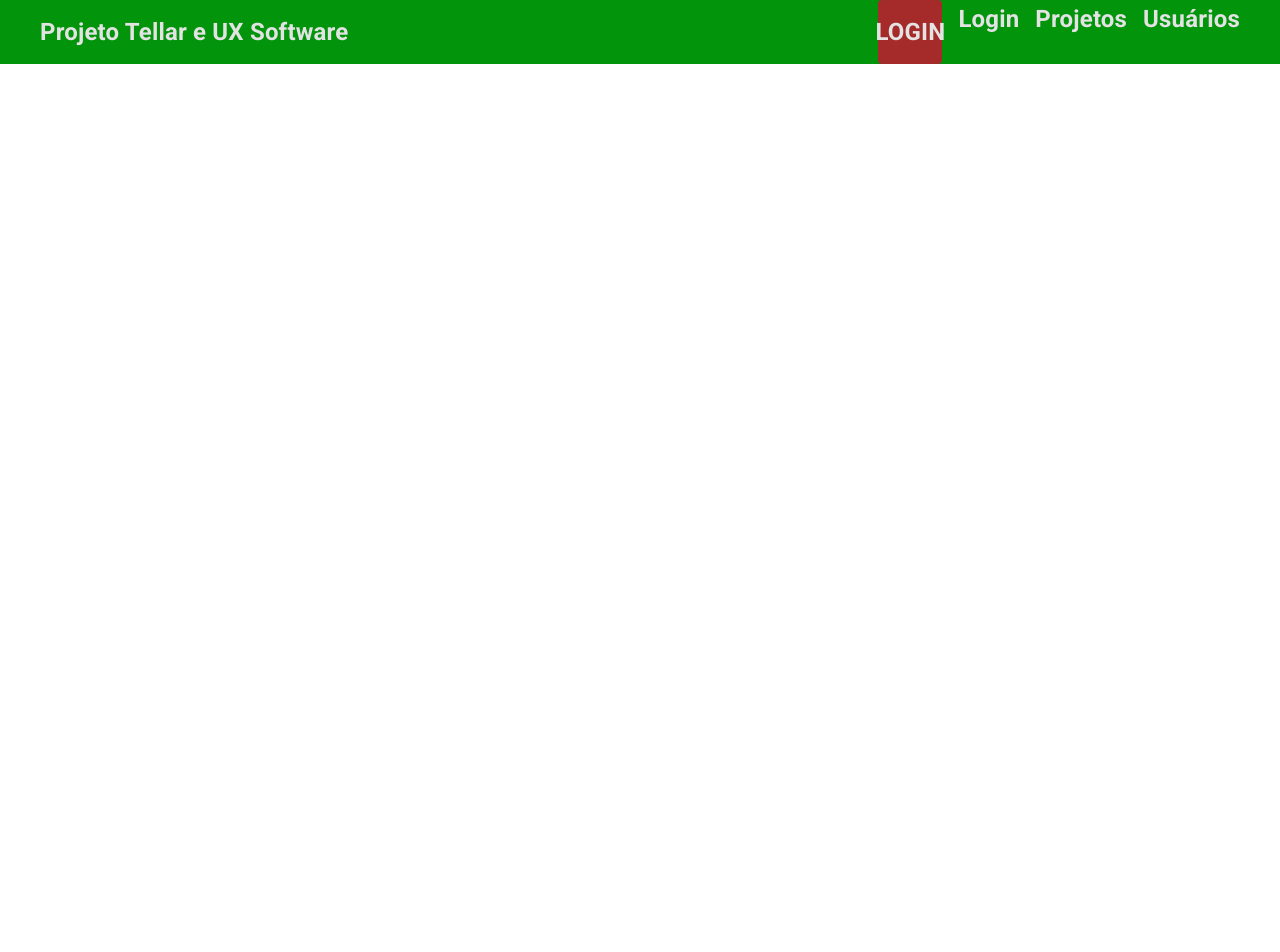
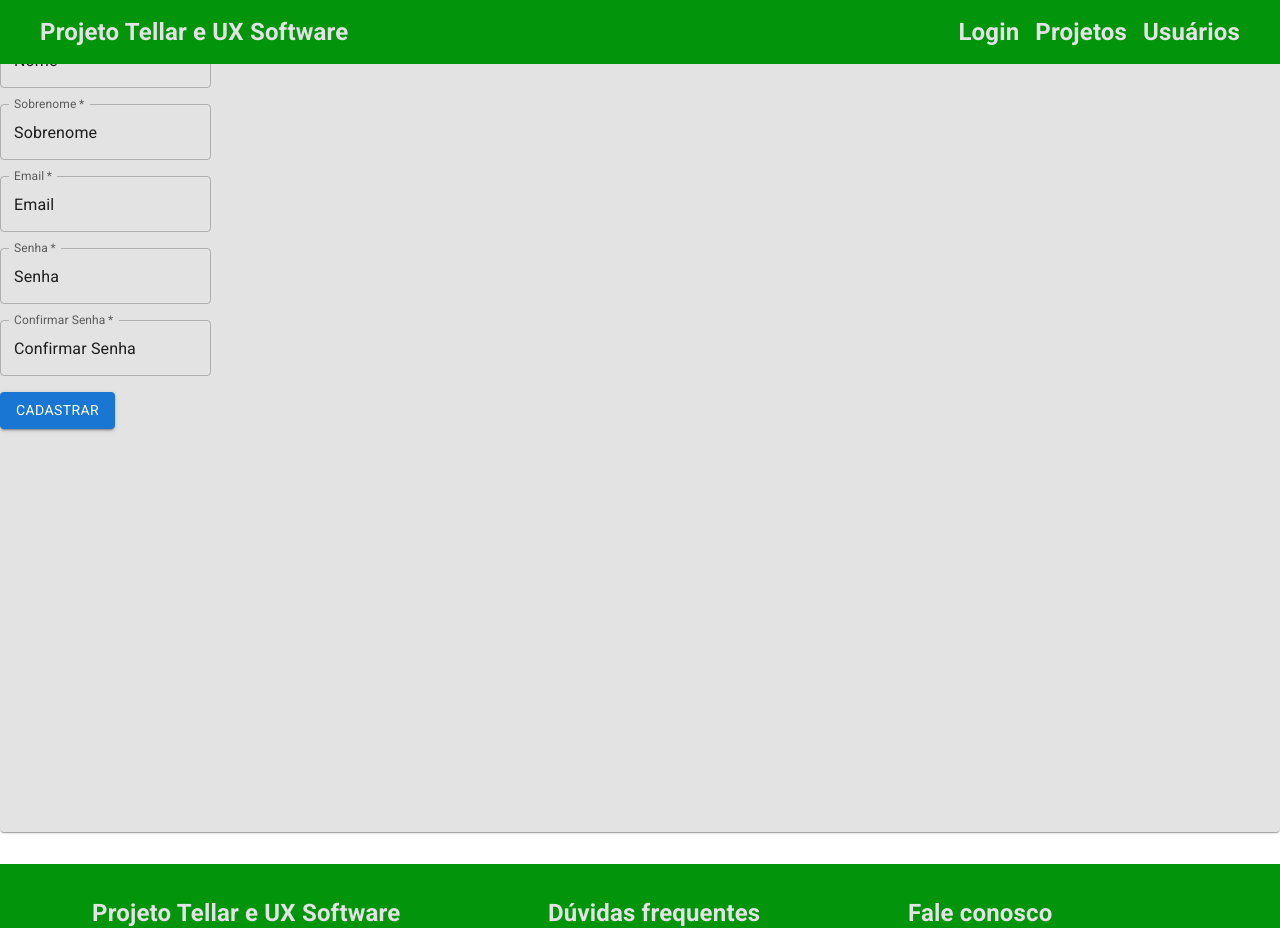
Before and after one commit to marcio-loiola/tellar-uxsoft-job, a React (Vite) app in the folder Frontend/tellar-uxsoft-job/: page / in a window 1280 px wide. Shown: the top 952 px of the page. Before the commit the page ends 800 px from the top, so only its background shows below. Built offline with nearby package versions, Linux system fonts and the light colour scheme.

Commit message:
feat: footer, board and first forms component

```diff
--- a/Frontend/tellar-uxsoft-job/src/App.module.css
+++ b/Frontend/tellar-uxsoft-job/src/App.module.css
@@ -3,8 +3,10 @@
   margin: 2rem auto;
   padding: 0 1rem;
 
-  display: grid;
-  grid-template-columns: 256px 1fr;
+  display: flex;
+  flex-direction: column;
+  align-items: center;
+  justify-content: center;
+
   gap: 2rem;
-  align-items: flex-start;
 }
--- a/Frontend/tellar-uxsoft-job/src/App.tsx
+++ b/Frontend/tellar-uxsoft-job/src/App.tsx
@@ -2,12 +2,19 @@ import styles from "./App.module.css";
 import "./global.css";
 
 import { Header } from "./components/Header/Header";
+import { Footer } from "./components/Footer/Footer";
+import { MainContent } from "./components/MainContent/MainContent";
+import { UserForms } from "./components/UserForms/UserForms";
 
 export function App() {
   return (
     <>
       <div className={styles.wrapper}>
         <Header />
+        <MainContent>
+          <UserForms />
+        </MainContent>
+        <Footer />
       </div>
     </>
   );
--- /dev/null
+++ b/Frontend/tellar-uxsoft-job/src/components/Footer/Footer.tsx
@@ -0,0 +1,48 @@
+import React from "react";
+import { Box, Typography } from "@mui/material";
+import { styled } from "@mui/material/styles";
+
+const Container = styled(Box)(({ theme }) => ({
+  display: "flex",
+  flexFlow: "row wrap",
+  justifyContent: "space-between",
+
+  padding: "30px 80px 31px 92px",
+  zIndex: 1201,
+
+  backgroundColor: "var(--green-color-500)",
+  color: "var(--gray)",
+  width: "100vw",
+  height: "6vh",
+  minHeight: "64px",
+}));
+
+const Text = styled(Typography)(({ theme }) => ({
+  color: "var(--gray)",
+  fontSize: "1.5rem",
+  fontWeight: "bold",
+  fontFamily: "Roboto",
+  textDecoration: "none",
+  component: "div",
+
+  "&:hover": {
+    color: "var(--secondary-color)",
+    textDecoration: "none",
+  },
+}));
+
+export function Footer() {
+  return (
+    <Container>
+      <Text variant="h6" sx={{ flexGrow: 1 }}>
+        Projeto Tellar e UX Software
+      </Text>
+      <Text variant="h6" sx={{ flexGrow: 1 }}>
+        Dúvidas frequentes
+      </Text>
+      <Text variant="h6" sx={{ flexGrow: 1 }}>
+        Fale conosco
+      </Text>
+    </Container>
+  );
+}
--- a/Frontend/tellar-uxsoft-job/src/components/Header/Header.tsx
+++ b/Frontend/tellar-uxsoft-job/src/components/Header/Header.tsx
@@ -44,7 +44,6 @@ export function Header() {
           Projeto Tellar e UX Software
         </Text>
         <Stack direction="row" spacing={2}>
-          <SignInButton />
           {/* <Link to="/"> */}
           <Text variant="h6" sx={{ flexGrow: 1 }}>
             Login
--- /dev/null
+++ b/Frontend/tellar-uxsoft-job/src/components/MainContent/MainContent.tsx
@@ -0,0 +1,21 @@
+import React from "react";
+
+import { Box, Typography, Paper } from "@mui/material";
+import { styled } from "@mui/material/styles";
+
+const Board = styled(Paper)(({ theme }) => ({
+  backgroundColor: "var(--gray)",
+  color: "var(--gray)",
+  width: "100vw",
+  height: "100vh",
+  justifyContent: "center",
+  minHeight: "64px",
+}));
+
+type Props = {
+  children: React.ReactNode;
+};
+
+export function MainContent({ children }: Props) {
+  return <Board>{children}</Board>;
+}
--- /dev/null
+++ b/Frontend/tellar-uxsoft-job/src/components/UserForms/UserForms.tsx
@@ -0,0 +1,54 @@
+import React from "react";
+import { Box, Typography, Paper } from "@mui/material";
+import { Grid, Stack, TextField, Button } from "@mui/material";
+import { styled } from "@mui/material/styles";
+
+export function UserForms() {
+  return (
+    <Grid container spacing={2}>
+      <Grid item xs={12}>
+        <TextField
+          required
+          id="outlined-required"
+          label="Nome"
+          defaultValue="Nome"
+        />
+      </Grid>
+      <Grid item xs={12}>
+        <TextField
+          required
+          id="outlined-required"
+          label="Sobrenome"
+          defaultValue="Sobrenome"
+        />
+      </Grid>
+      <Grid item xs={12}>
+        <TextField
+          required
+          id="outlined-required"
+          label="Email"
+          defaultValue="Email"
+        />
+      </Grid>
+      <Grid item xs={12}>
+        <TextField
+          required
+          id="outlined-required"
+          label="Senha"
+          defaultValue="Senha"
+        />
+      </Grid>
+      <Grid item xs={12}>
+        <TextField
+          required
+          id="outlined-required"
+          label="Confirmar Senha"
+          defaultValue="Confirmar Senha"
+        />
+      </Grid>
+      <Grid item xs={12}>
+        <Button variant="contained">Cadastrar</Button>
+      </Grid>
+    </Grid>
+  );
+}
```
